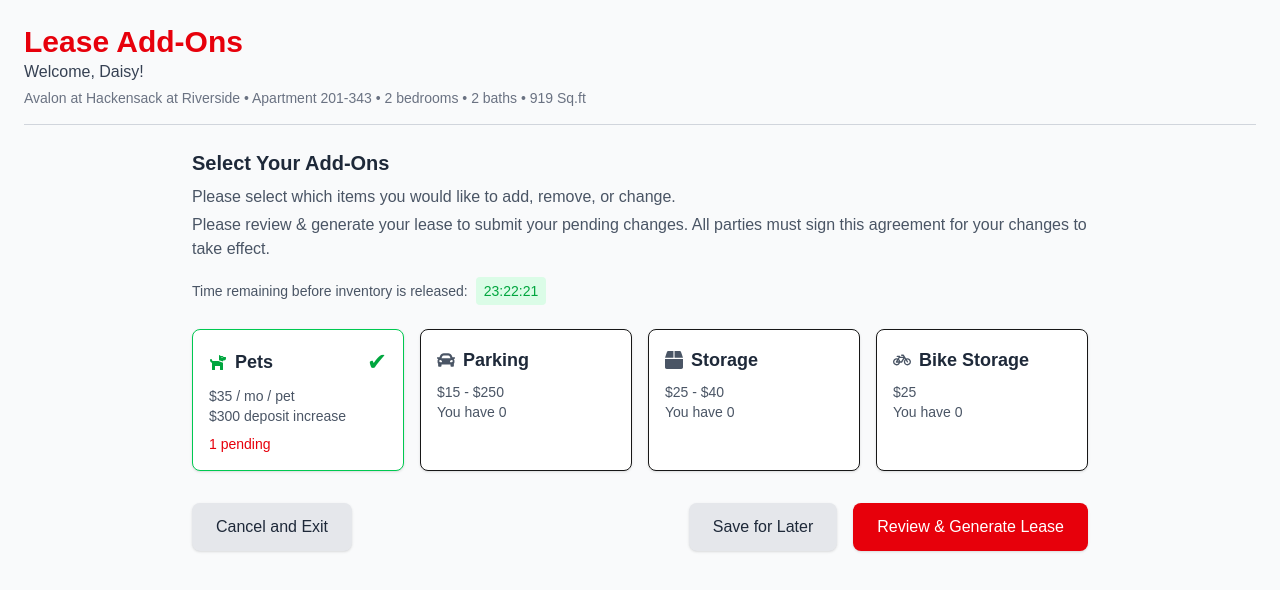
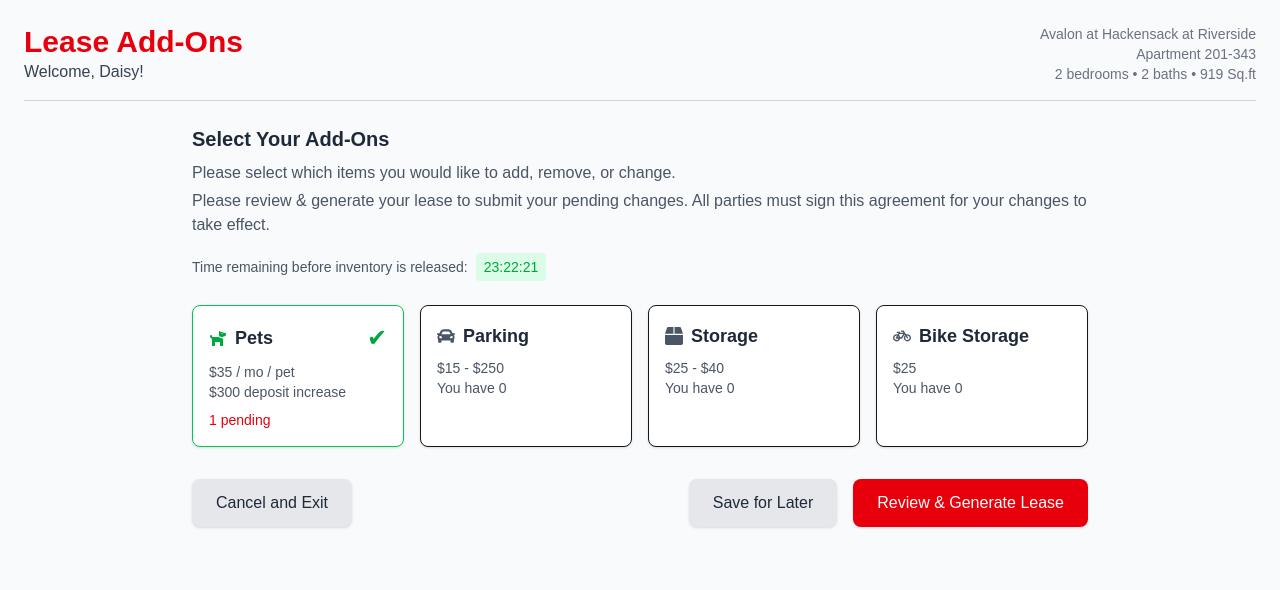
Before and after one commit to edgarrobledos/LeaseDomain.Test.UI, a Next.js app in the folder lease-domain-test-ui/: page / in a window 1280 px wide. Shown: the top 590 px of the page. Built offline with nearby package versions, Linux system fonts and the light colour scheme.

Commit message:
chore: added columns

```diff
--- a/lease-domain-test-ui/src/app/page.tsx
+++ b/lease-domain-test-ui/src/app/page.tsx
@@ -3,13 +3,18 @@ import { FaDog, FaCar, FaBox, FaBicycle } from "react-icons/fa";
 export default function LeaseAddOns() {
   return (
     <div className="min-h-screen bg-gray-50 p-6">
-      <header className="border-b border-gray-300 pb-4 mb-6">
-        <h1 className="text-3xl font-bold text-red-600">Lease Add-Ons</h1>
-        <p className="text-gray-700">Welcome, Daisy!</p>
-        <p className="text-sm text-gray-500 mt-1">
-          Avalon at Hackensack at Riverside • Apartment 201-343 • 2 bedrooms • 2
-          baths • 919 Sq.ft
-        </p>
+      <header className="grid grid-cols-2 gap-4 border-b border-gray-300 pb-4 mb-6">
+        <div>
+          <h1 className="text-3xl font-bold text-red-600">Lease Add-Ons</h1>
+          <p className="text-gray-700">Welcome, Daisy!</p>
+        </div>
+        <div className="text-right">
+          <p className="text-sm text-gray-500">
+            Avalon at Hackensack at Riverside<br />
+            Apartment 201-343<br />
+            2 bedrooms • 2 baths • 919 Sq.ft
+          </p>
+        </div>
       </header>
 
       <main className="max-w-4xl mx-auto">
```
